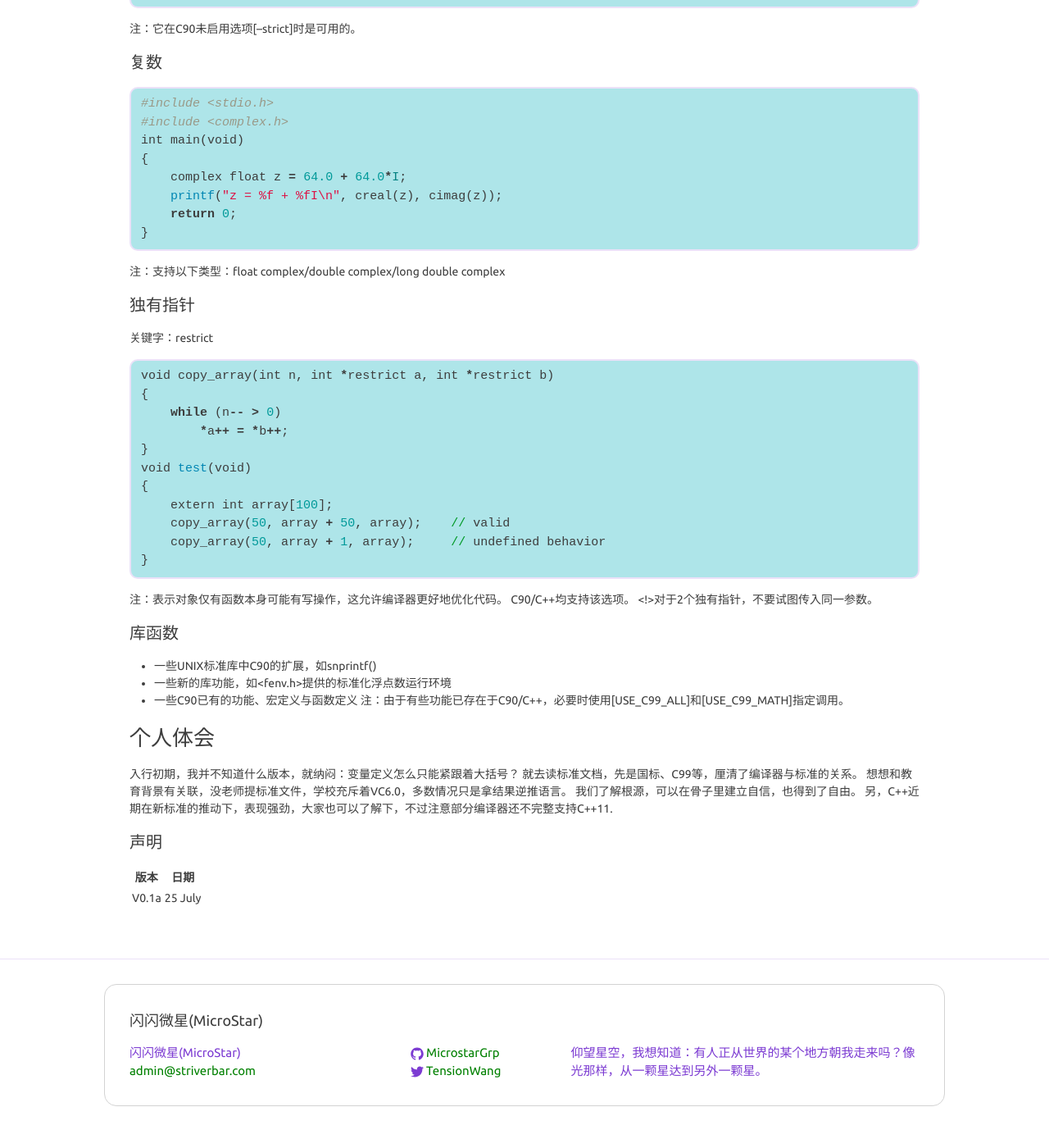
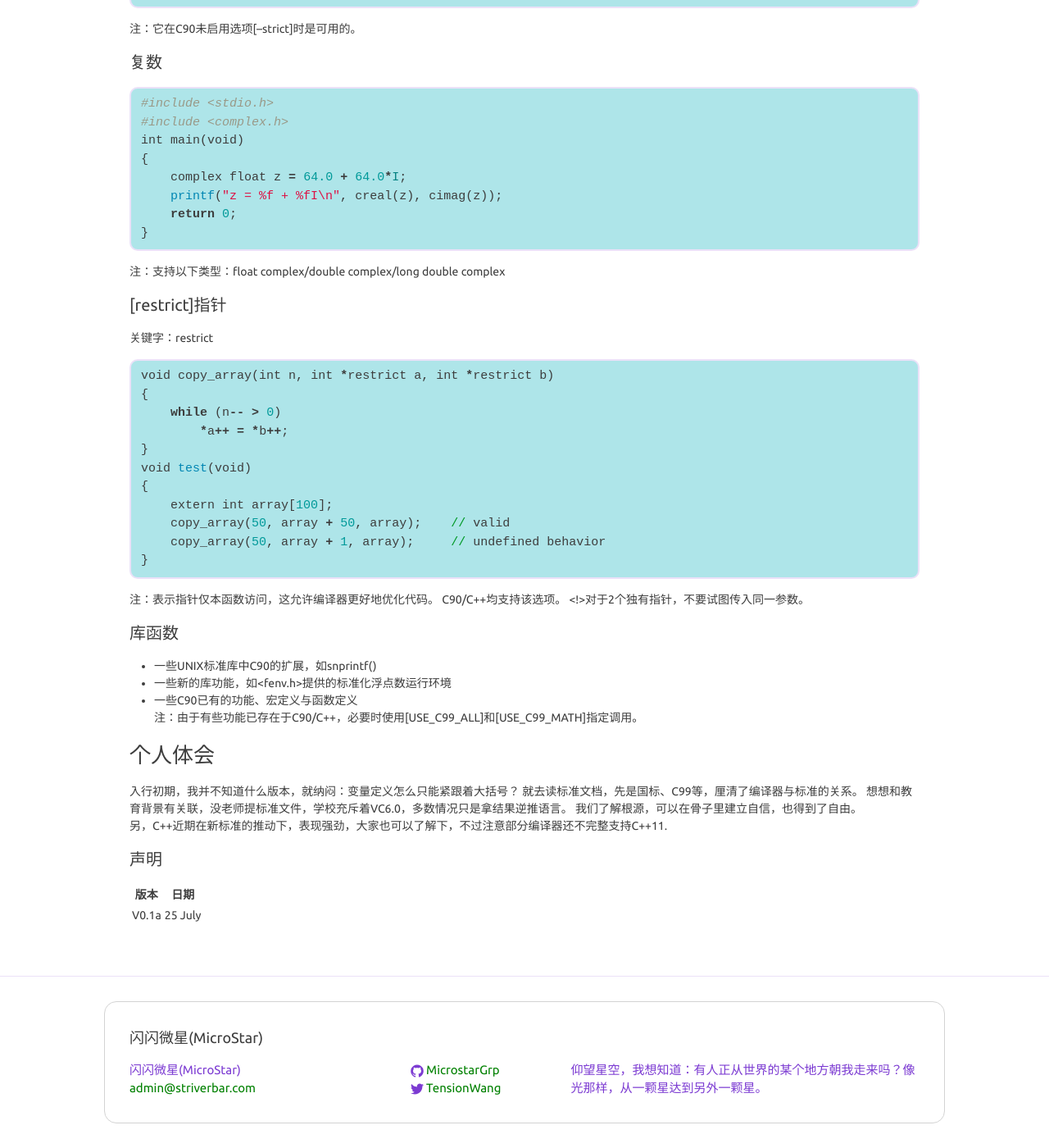
Before and after one commit to MicrostarGrp/MicrostarGrp.github.io, a Jekyll site: the page built from _posts/2015-07-25-C99-Guidelines.markdown, in a window 1280 px wide and 1400 px high, scrolled down 3271 px. Shown: the whole window at 82% size. Built offline with Jekyll 4.4.1, drawn with Linux system fonts in a browser that asks for light colours; before the commit the page ends 4650 px from its top, so only the background shows below that; some of the changed text lies outside the part shown.

Commit message:
中文名次修正，保留英文原文

```diff
--- a/_posts/2015-07-25-C99-Guidelines.markdown
+++ b/_posts/2015-07-25-C99-Guidelines.markdown
@@ -130,8 +130,8 @@
 {% endhighlight %}
 ####预处理操作符：__Pragma
 {% highlight ruby %}
-# define RWDATA(X) PRAGMA(arm section rwdata=#X)
-# define PRAGMA(X) _Pragma(#X)
+#define RWDATA(X) PRAGMA(arm section rwdata=#X)
+#define PRAGMA(X) _Pragma(#X)
 RWDATA(foo)  // same as #pragma arm section rwdata="foo"
 int y = 1;   // y is placed in section "foo"
 {% endhighlight %}
@@ -150,7 +150,7 @@
 {% endhighlight %}
 注：支持以下类型：float complex/double complex/long double complex
 
-####独有指针
+####[restrict]指针
 关键字：restrict
 {% highlight ruby %}
 void copy_array(int n, int *restrict a, int *restrict b)
@@ -165,7 +165,7 @@
     copy_array(50, array + 1, array);     // undefined behavior
 }
 {% endhighlight %}
-注：表示对象仅有函数本身可能有写操作，这允许编译器更好地优化代码。 C90/C++均支持该选项。
+注：表示指针仅本函数访问，这允许编译器更好地优化代码。 C90/C++均支持该选项。
 <!>对于2个独有指针，不要试图传入同一参数。
 
 ####库函数
```
Also changed, not shown: 2 other files.
